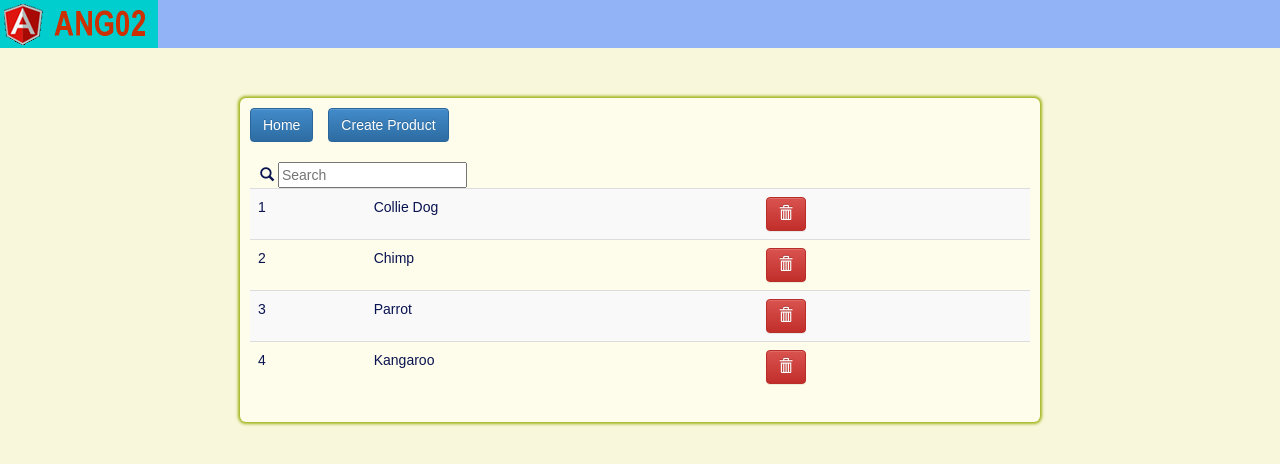
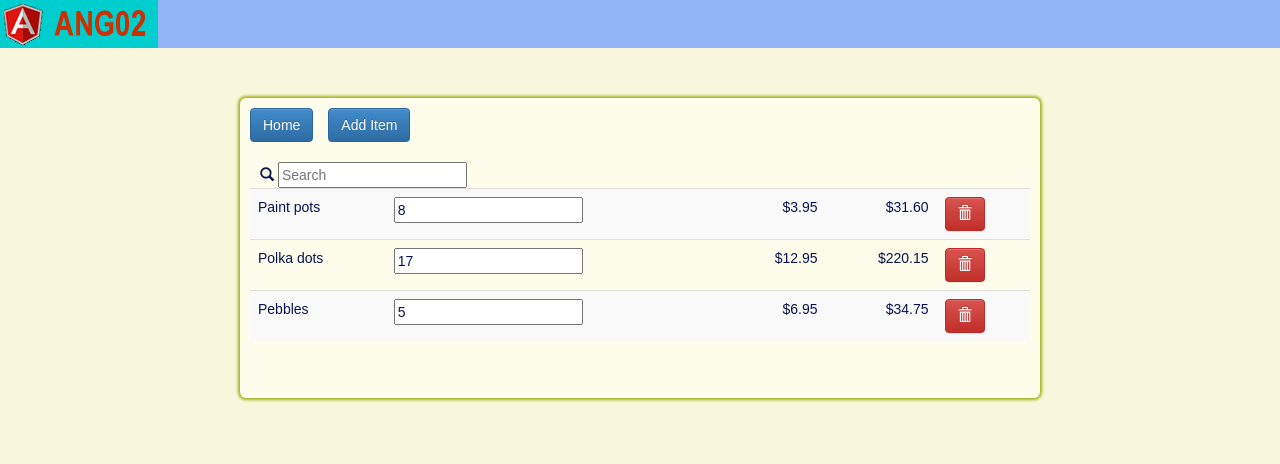
Before and after one commit to JeffRisberg/ANG02, a plain HTML site: page index.html in a window 1280 px wide. Drawn offline with Linux system fonts and the light colour scheme.

Commit message:
integrated pricing information into shopping cart

```diff
--- a/controllers.js
+++ b/controllers.js
@@ -1,29 +1,21 @@
-function controllers($scope, $filter) {
+function HomeController($scope, $filter) {
 
     $scope.appState = "home";
 
-    $scope.features = [
-        {name: 'Talks', selected: false},
-        {name: 'Listens', selected: false},
-        {name: 'Ties its shoes', selected: false},
-        {name: 'Goes on walks', selected: false}  ,
-        {name: 'Jumps', selected: false}
+    $scope.items = [
+        {title: 'Paint pots', quantity: 8, price: 3.95},
+        {title: 'Polka dots', quantity: 17, price: 12.95},
+        {title: 'Pebbles', quantity: 5, price: 6.95}
     ];
 
-    $scope.products = [
-        {name: 'Collie Dog', features: [], selected: false},
-        {name: 'Chimp', features: [], selected: false},
-        {name: 'Parrot', features: [], selected: false},
-        {name: 'Kangaroo', features: [], selected: false}
-    ];
+    $scope.remove = function (index) {
+        $scope.items.splice(index, 1);
+    }
 
-    $scope.deleteProduct = function (product) {
-        $scope.products.splice($scope.products.indexOf(product), 1);
-    };
-
-    $scope.saveProduct = function () {
-        $scope.products.push({name: $scope.addName});
+    $scope.addItem = function () {
+        $scope.items.push({title: $scope.addName, quantity: 1, price: $scope.addPrice});
         $scope.addName = "";
+        $scope.addPrice = "";
 
         $scope.appState = "home";
     };
--- a/index.html
+++ b/index.html
@@ -19,7 +19,7 @@
         }
     </style>
 </head>
-<body ng-controller="controllers">
+<body ng-controller="HomeController">
 <div id="logo"></div>
 
 <div id="container">
@@ -30,8 +30,8 @@
             </button>
         </div>
         <div style="margin-left:15px; float:left;">
-            <button class="btn btn-primary" ng-click="appState = 'newProduct'">
-                Create Product
+            <button class="btn btn-primary" ng-click="appState = 'addItem'">
+                Add Item
             </button>
         </div>
     </div>
@@ -46,11 +46,13 @@
 			</span>
 
         <table class="table table-striped">
-            <tr ng-repeat="product in products | filter : search" ng-class="{'muted':isTemp($index)}">
-                <td>{{$index+1}}</td>
-                <td>{{product.name}}</td>
+            <tr ng-repeat="item in items | filter : search" ng-class="{'muted':isTemp($index)}">
+                <td>{{item.title}}</td>
+                <td><input ng-model='item.quantity'></td>
+                <td style="text-align: right">{{item.price | currency}}</td>
+                <td style="text-align: right">{{item.price * item.quantity | currency}}</td>
                 <td>
-                    <button class="btn btn-danger btn-mini" ng-click="deleteProduct(product)">
+                    <button class="btn btn-danger btn-mini" ng-click="remove($index)">
                         <i class="glyphicon glyphicon-trash glyphicon-white"></i>
                     </button>
                 </td>
@@ -58,35 +60,17 @@
         </table>
     </div>
 
-    <!-- Create Product -->
-    <div ng-show="appState == 'newProduct'">
-        <h4>Create Product</h4>
+    <!-- Add Item -->
+    <div ng-show="appState == 'addItem'">
+        <h4>Add Item</h4>
 
-        Product Name: <input type="text" class="span2" placeholder="Product Name" ng-model="addName">
-
-        <div class="search input-prepend" ng-class="{'input-append':search}" style="margin-top:20px;">
-            Search for Feature
-				<span class="add-on">
-					<i class="glyphicon glyphicon-search"></i>
-				</span>
-            <input type="text" class="span2" placeholder="Feature Search" ng-model="featuresearch">
+        <div style="padding: 20px;">
+            Item Name: <input type="text" class="span2" placeholder="ItemName" ng-model="addName">
+            <br/>
+            Item Price: <input type="text" class="span2" placeholder="ItemPrice" ng-model="addPrice">
         </div>
-        <div style="height:200px;overflow-y:auto;border:1px solid #AAA;">
-            <table class="table table-striped">
-                <tr ng-repeat="feature in features | filter : featuresearch">
-                    <td>{{feature.name}}</td>
-                    <td>
-                        <input type="checkbox" ng-model="feature.selected">
-                    </td>
-                </tr>
-            </table>
-        </div>
-        Selected Feature: <span ng-repeat="feature in features| filter : {'selected':true}">{{feature.name}},</span>
-
-        <br/>
-        <br/>
-        <button class="btn btn-primary" ng-click="saveProduct()">
-            Create Product
+        <button class="btn btn-primary" ng-click="addItem()">
+            Add Item
         </button>
     </div>
 </div>
```
